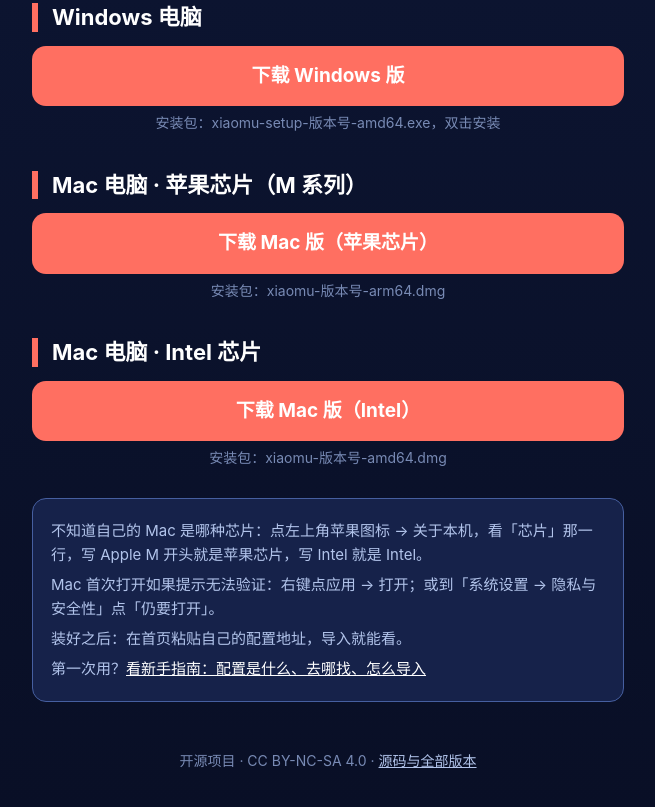
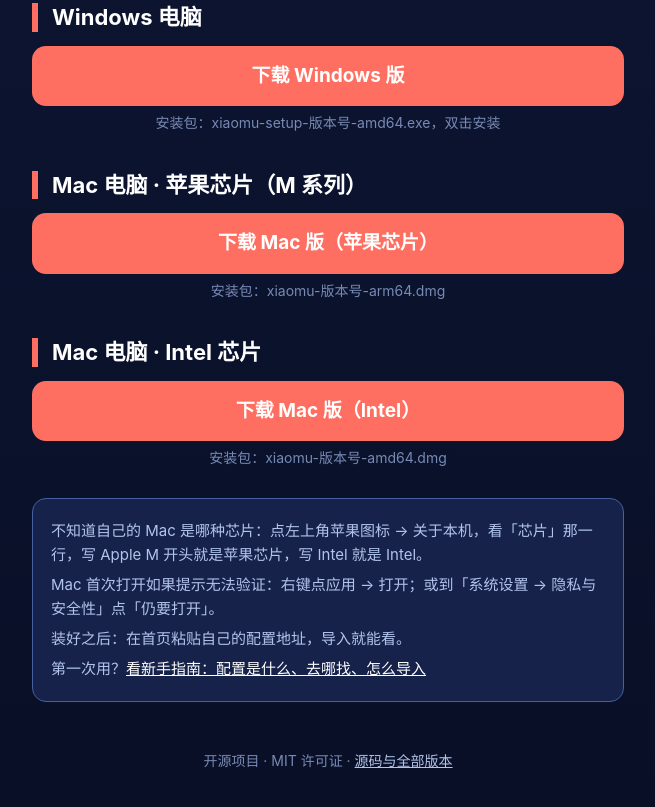
Before and after one commit to arixbit/ai-daily-brief, a website: page public/xiaomu/index.html in a window 1280 px wide. Shown: the part 331-1138 px from the top of the page, without its empty margins (312-967 px from the left). Drawn offline with Linux system fonts and the light colour scheme; no server answers.

Commit message:
chore: update xiaomu download page footer to MIT license

```diff
--- a/public/xiaomu/index.html
+++ b/public/xiaomu/index.html
@@ -78,7 +78,7 @@
       </div>
 
       <footer>
-        开源项目 · CC BY-NC-SA 4.0 ·
+        开源项目 · MIT 许可证 ·
         <a href="https://github.com/arixbit/xiaomu-desktop">源码与全部版本</a>
       </footer>
     </main>
```
